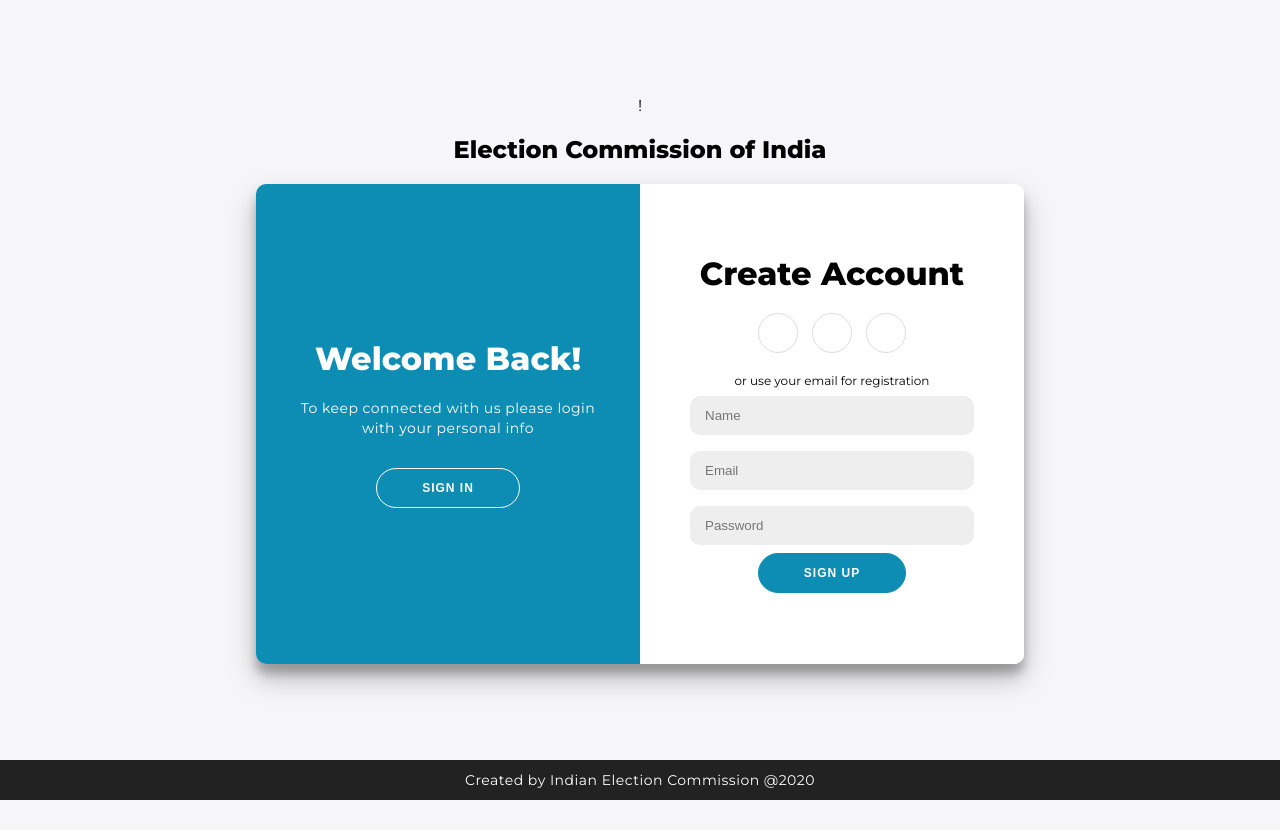
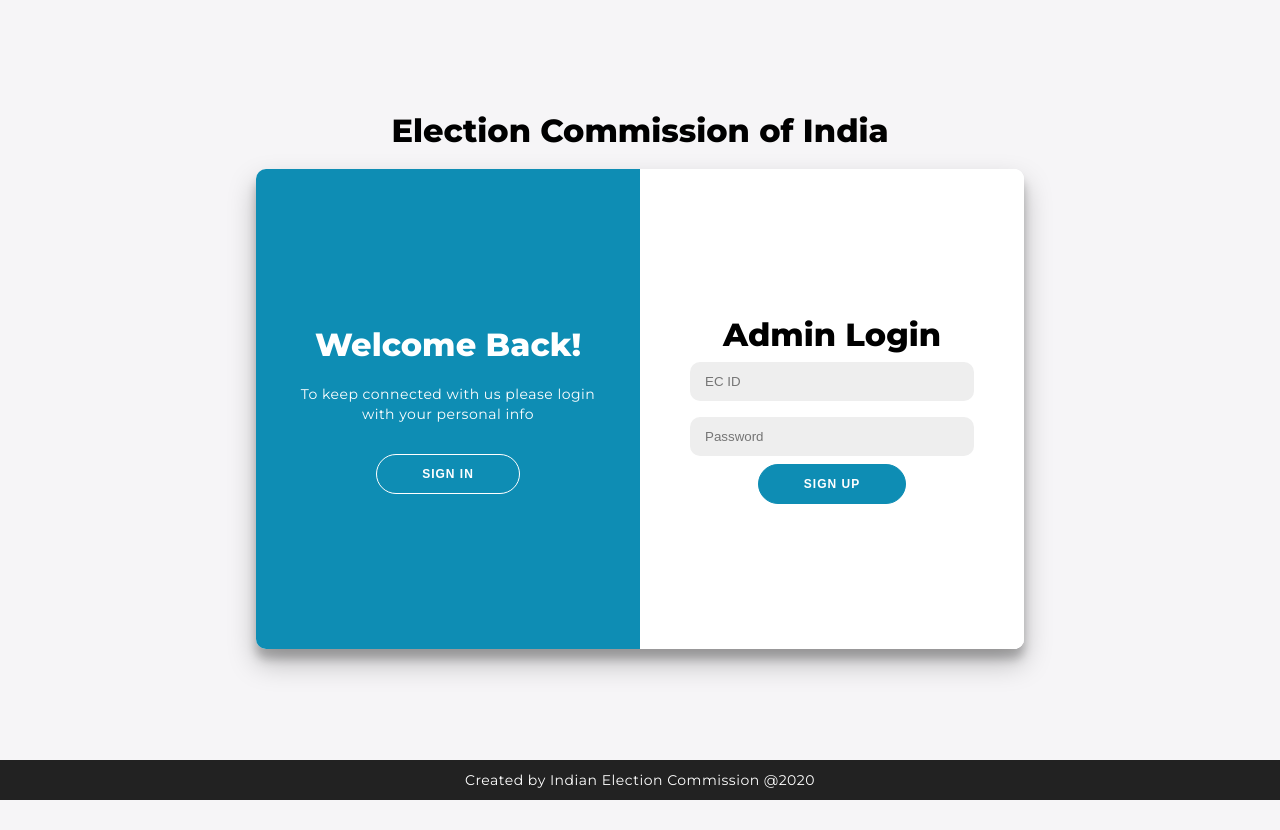
Before and after one commit to jkv27100/BlockChain-based-Voting-System, a plain HTML site: page index.html in a window 1280 px wide. Both pictures are taken after a click on the button "SIGN UP". Drawn offline with Linux system fonts and the light colour scheme.

Commit message:
Login page changes are made

```diff
--- a/index.html
+++ b/index.html
@@ -1,28 +1,20 @@
-!<!DOCTYPE html>
+<!DOCTYPE html>
 <html>
 <head>
-	<title></title>
+	<title>Vote for India</title>
 	<link rel="stylesheet" type="text/css" href="style.css">
 
 </head>
 <body>
-
-
-	<h2>Election Commission of India</h2>
+	<h1>Election Commission of India</h1><br>
 <div class="container" id="container">
 	<div class="form-container sign-up-container">
 		<form action="#">
-			<h1>Create Account</h1>
-			<div class="social-container">
-				<a href="#" class="social"><i class="fab fa-facebook-f"></i></a>
-				<a href="#" class="social"><i class="fab fa-google-plus-g"></i></a>
-				<a href="#" class="social"><i class="fab fa-linkedin-in"></i></a>
-			</div>
-			<span>or use your email for registration</span>
-			<input type="text" placeholder="Name" />
-			<input type="email" placeholder="Email" />
-			<input type="password" placeholder="Password" />
-			<button>Sign Up</button>
+			<h1>Admin Login</h1>
+			<div id="warning"></div>
+			<input type="text" placeholder="EC ID" />
+			<input type="password" id="pass" placeholder="Password" />
+			<button id="signup">Sign Up</button>
 		</form>
 	</div>
 	<div class="form-container sign-in-container">
@@ -31,7 +23,6 @@
 			<div id="warning"></div>
 			<input type="email" placeholder="Adhaar Number" />
 			<input type="password" id="pass" placeholder="Password" />
-
 			<button id="signin">Sign In</button>
 		</form>
 	</div>
--- a/main.js
+++ b/main.js
@@ -12,6 +12,7 @@ signInButton.addEventListener('click', () => {
 
 
 const btn_signin = document.getElementById('signin');
+const btn_signup = document.getElementById('signup');
 const password = document.getElementById('pass');
 const warning = document.getElementById('warning');
 
@@ -27,3 +28,15 @@ btn_signin.addEventListener('click',(e) => {
 
 
 });
+
+btn_signup.addEventListener('click',(e) => {
+	e.preventDefault();
+	if (password.value == '') {
+		warning.innerHTML = 'Please Type the password';
+	}
+	else {
+		warning.innerHTML = '';
+	}
+
+
+});
--- a/style.css
+++ b/style.css
@@ -245,5 +245,6 @@ footer p {
 
 #warning {
 	color: red;
-
+	font-size: 15px;
+	font-style: oblique;
 }
```
Also changed, not shown: 1 other file.
